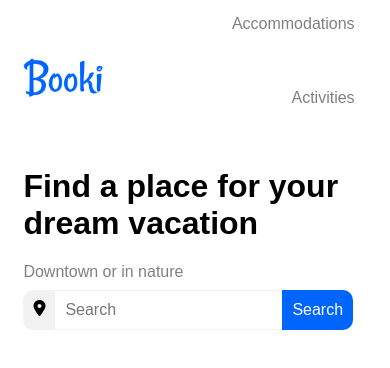
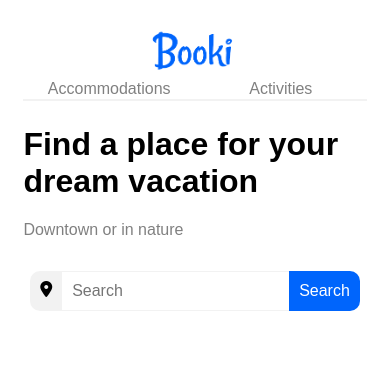
Before and after one commit to joshuawhite389/OC_P2_Mockup_to_WebPage, a plain HTML site: page index.html in a window 390 px wide. Drawn offline with Linux system fonts and the light colour scheme.

Commit message:
cleaned up CSS, added media query for mobile

```diff
--- a/CSS/style.css
+++ b/CSS/style.css
@@ -13,15 +13,18 @@ html {
 
 nav {
     display: flex;
-    padding:0 6%;
+    padding:1% 6%;
     align-items: center;
     justify-content: space-between;
+    /* border: 2px solid red; */
 }
 
 #logo {
+
     height: auto;
     width: 125px;
     padding-top: 10%;
+    /* border: 2px solid rgb(36, 161, 17); */
 }
 
 .nav-link {
@@ -29,6 +32,7 @@ nav {
     text-align: right;
     text-decoration: none;
     color: gray;
+    /* border: 2px solid rgb(36, 161, 17); */
 }
 
 .nav-link ul li {
@@ -38,24 +42,14 @@ nav {
     position: relative;
     border-top: #ffffff solid 2px;
     transition: 0.5s;
-    padding-top: 6%;
 }
-
-/* .nav-link ul li::before {
-    content: '';
-    width: 0%;
-    height: 2px;
-    background: #0065FC;
-    display: block;
-    margin: auto;
-    transition: 0.5s;
-} */
 
 .nav-link ul li:hover {
     border-top: #0065FC solid 2px;
 }
 
 #heading-text {
+    /* outline: 2px solid rgb(48, 21, 181); */
     padding-left: 6%;
 }
 
@@ -64,14 +58,14 @@ nav {
 }
 
 #search-bar {
+    /* outline: 2px solid rgb(219, 8, 176); */
     padding: 2% 6%;
     width: 400px;
-
-
 }
 
 #search-bar form {
     display: flex;
+
 }
 
 #search-bar i {
@@ -86,7 +80,6 @@ nav {
     padding: 10px;
     border-top: #F2F2F2 solid 1px;
     border-bottom: #F2F2F2 solid 1px;
-
 }
 
 #search-bar button {
@@ -97,3 +90,55 @@ nav {
     border-top-right-radius: 10px;
     border-bottom-right-radius: 10px;
 }
+
+
+@media (max-width: 992px) {
+
+  }
+
+@media (max-width: 768px) {
+    nav {
+        display: block;
+    }
+
+    #logo {
+        display: block;
+        margin-left: auto;
+        margin-right: auto;
+        padding-top: 5%;
+    }
+
+    .nav-link {
+        text-align: center;
+
+    }
+
+    /* How do I get the line underneath to span the length of the screen? */
+
+    #nav-list {
+        display: flex;
+        justify-content: space-between;
+    }
+
+    .nav-link ul li {
+        list-style: none;
+        flex: 1;
+        padding: 0;
+        border-top: none;
+        border-bottom: #F2F2F2 solid 2px;
+        transition: 0.5s;
+    }
+
+    .nav-link ul li:hover {
+        border-top: none;
+        border-bottom: #0065FC solid 2px;
+    }
+
+    #search-bar {
+        width: auto;
+        padding-top: 8%;
+        display: flex;
+        justify-content: center;
+    }
+
+  }
--- a/index.html
+++ b/index.html
@@ -7,7 +7,6 @@
 
     <!--  What is the "correct" order for linking CSS styles, fonts, etc.? -->
     <link rel="stylesheet" type="text/css" href="CSS/normalize.css">
-    <!-- <link rel="stylesheet" href="https://cdn.jsdelivr.net/npm/@fortawesome/fontawesome-free@6.4.2/css/all.min.css" integrity="sha384-BY+fdrpOd3gfeRvTSMT+VUZmA728cfF9Z2G42xpaRkUGu2i3DyzpTURDo5A6CaLK" crossorigin="anonymous"> -->
     <link rel="stylesheet" type="text/css" href="CSS/style.css">
     <link rel="font" href="https://fonts.google.com/specimen/Raleway">
 
@@ -20,9 +19,9 @@
 <body>
     <header>
         <nav>
-            <a href="index.html"><img id="logo" src="assets/images/logo/Booki.png" alt="Booki logo"></a>
+            <a href="index.html"><img id="logo" src="assets/images/logo/Booki@3x.png" alt="Booki logo"></a>
             <div class="nav-link">
-                <ul>
+                <ul id="nav-list">
                     <li><a class="nav-link" href="#">Accommodations</a></li>
                     <li><a class="nav-link" href="#">Activities</a></li>
                 </ul>
```
